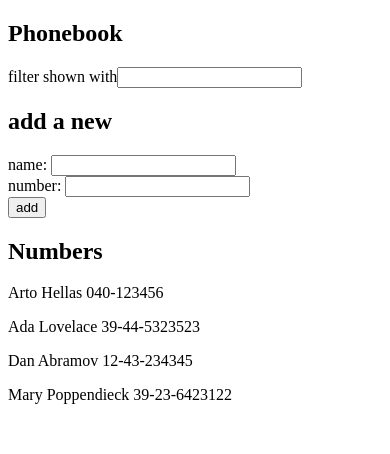
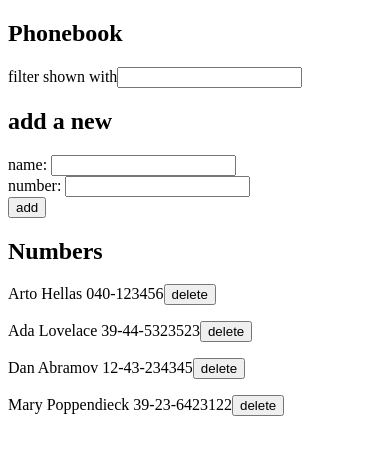
Before and after one commit to Lrodriguez9719/fullstackopen, a React (Create React App) app in the folder part2/the_phonebook/: page / in a window 390 px wide. Shown: the top 454 px of the page. Built offline with nearby package versions, Linux system fonts and the light colour scheme; data requests are answered from the project's data file.

Commit message:
The Phonebook, step 9

```diff
--- a/part2/the_phonebook/src/App.js
+++ b/part2/the_phonebook/src/App.js
@@ -1,5 +1,4 @@
 import { useState, useEffect } from 'react'
-import axios from 'axios'
 import Filter from './components/Filter'
 import PersonForm from './components/PersonForm'
 import Persons from './components/Persons'
@@ -44,6 +43,16 @@ const App = () => {
     }
   }
 
+  const deletePerson = (person) => {
+    if (window.confirm(`Delete ${person.name}?`)) {
+      personService
+        .deletePerson(person.id)
+        .then(
+          response => setPersons(persons.filter(p => p.id !== person.id))
+        )
+    }
+  }
+
   const handleNameChange = (event) => {
     setNewName(event.target.value)
   }
@@ -73,7 +82,10 @@ const App = () => {
         handlePhoneNumberChange={handlePhoneNumberChange}
       />
       <h2>Numbers</h2>
-      <Persons persons={personsToShow} />
+      <Persons
+        persons={personsToShow}
+        deletePerson={deletePerson}
+      />
     </div>
   )
 }
--- a/part2/the_phonebook/src/components/Persons.js
+++ b/part2/the_phonebook/src/components/Persons.js
@@ -1,14 +1,23 @@
-const Person = ({person}) => {
+const Person = ({person, deletePerson}) => {
   return (
-    <p key={person.name}>{person.name} {person.number}</p>
+    <p key={person.name}>
+      {person.name} {person.number}
+      <button onClick={() => deletePerson(person)}>
+        delete
+      </button>
+    </p>
   )
 }
 
-const Persons = ({persons}) => {
+const Persons = ({persons, deletePerson}) => {
   return (
     <>
       {persons.map((person) => (
-        <Person key={person.name} person={person} />
+        <Person
+          key={person.name}
+          person={person}
+          deletePerson={deletePerson}
+        />
       ))}
     </>
   )
--- a/part2/the_phonebook/src/services/persons.js
+++ b/part2/the_phonebook/src/services/persons.js
@@ -11,4 +11,9 @@ const create = newPerson => {
   return request.then(response => response.data)
 }
 
-export default { getAll, create }
+const deletePerson = id => {
+  const request = axios.delete(`${baseUrl}/${id}`)
+  return request.then(response => response.data)
+}
+
+export default { getAll, create, deletePerson }
```
